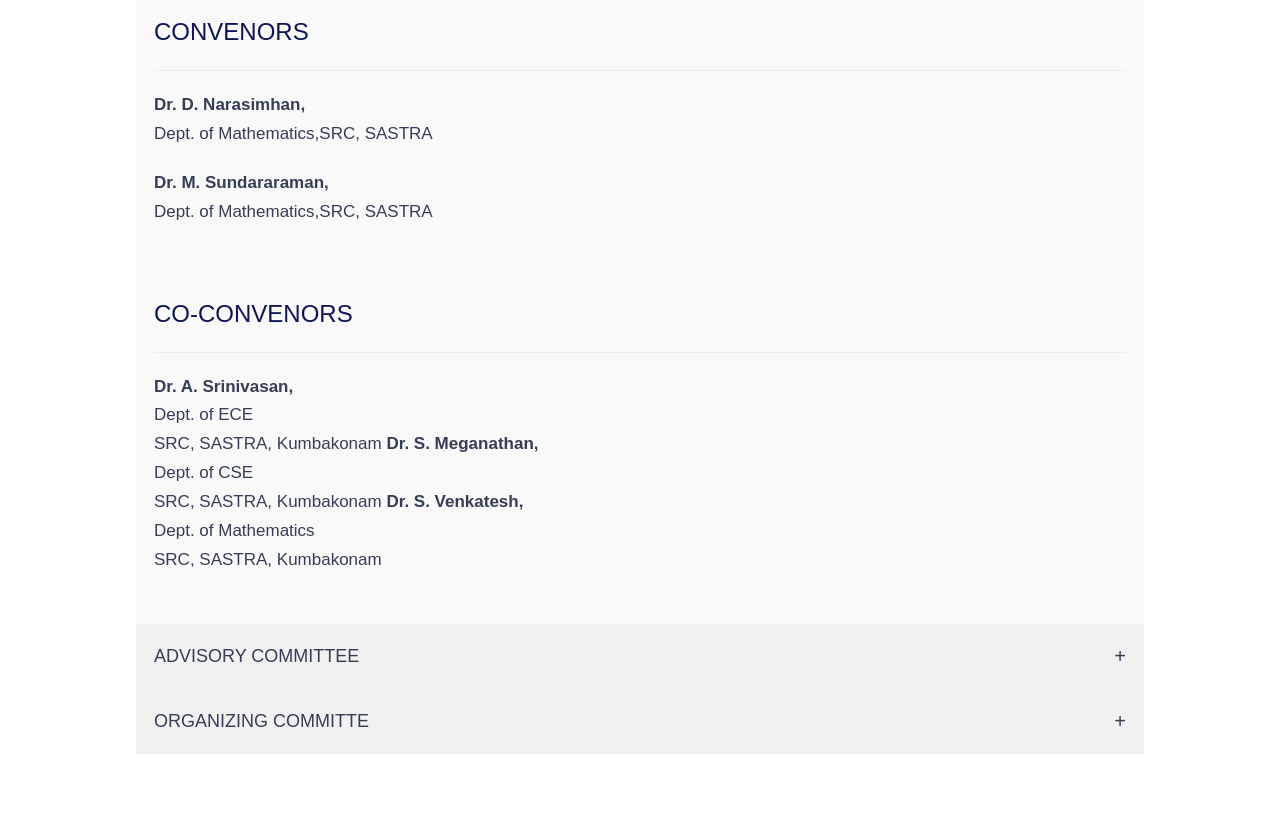
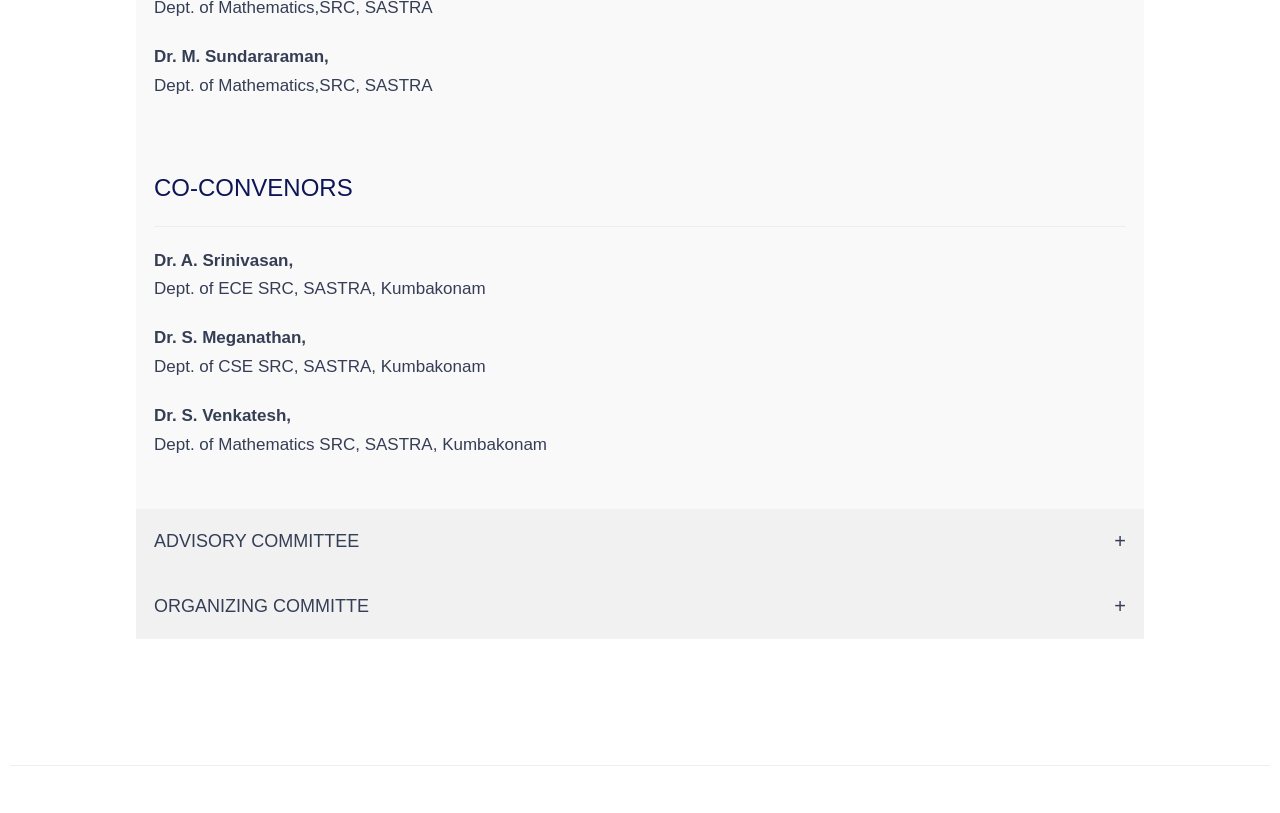
Before and after one commit to AbiXnash/conference-site, a plain HTML site: page committee.html in a window 1280 px wide. Shown: the part 1829-2642 px from the top of the page. Drawn offline with Linux system fonts and the light colour scheme.

Commit message:
Refactor committee.html to improve text alignment and padding

```diff
--- a/committee.html
+++ b/committee.html
@@ -55,6 +55,9 @@
 			display: none;
 			overflow: hidden;
 			background-color: #f9f9f9;
+		}
+		section {
+			padding: 0 !important;
 		}
 	</style>
 </head>
@@ -172,7 +175,8 @@
 			<p>
 				<h3>CONVENORS</h3> <hr>
 				<strong>Dr. D. Narasimhan, </strong><br>
-				Dept. of Mathematics,SRC, SASTRA</p>
+				Dept. of Mathematics,SRC, SASTRA
+			</p>
 				<p>
 				<strong>Dr. M. Sundararaman, </strong><br>
 				Dept. of Mathematics,SRC, SASTRA
@@ -181,11 +185,12 @@
 			<p>
 				<h3>CO-CONVENORS</h3> <hr>
 				<strong>Dr. A. Srinivasan,</strong><br> Dept. of ECE
-				<br> SRC, SASTRA, Kumbakonam
+				SRC, SASTRA, Kumbakonam
+				</p> <p>
 				<strong>Dr. S. Meganathan,</strong><br> Dept. of CSE
-				<br> SRC, SASTRA, Kumbakonam
+				SRC, SASTRA, Kumbakonam </p> <p>
 				<strong>Dr. S. Venkatesh,</strong><br> Dept. of Mathematics
-				<br> SRC, SASTRA, Kumbakonam
+				SRC, SASTRA, Kumbakonam
 			</p>
 			<br>
 			<!-- <em>Srinivasa Ramanujan Centre, SASTRA</em> -->
```
